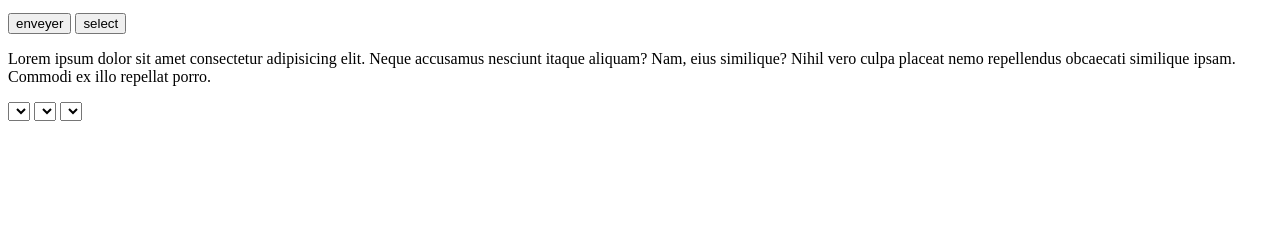
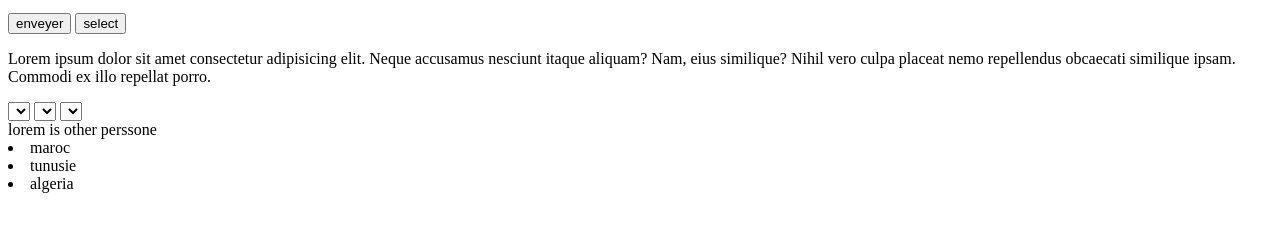
Before and after one commit to salah-555/test, a plain HTML site: page index.html in a window 1280 px wide. Shown: the part 119-350 px from the top of the page. Drawn offline with Linux system fonts and the light colour scheme.

Commit message:
Update index.html

```diff
--- a/index.html
+++ b/index.html
@@ -16,5 +16,13 @@
         <select name="" id="">Al</select>
         <select name="" id="">Tu</select>
     </section>
+    <div>
+        <span> lorem is other perssone </span>
+        <lu>
+            <li>maroc</li>
+            <li>tunusie</li>
+            <li>algeria</li>
+        </lu>
+    </div>
 </body>
 </html>
```
